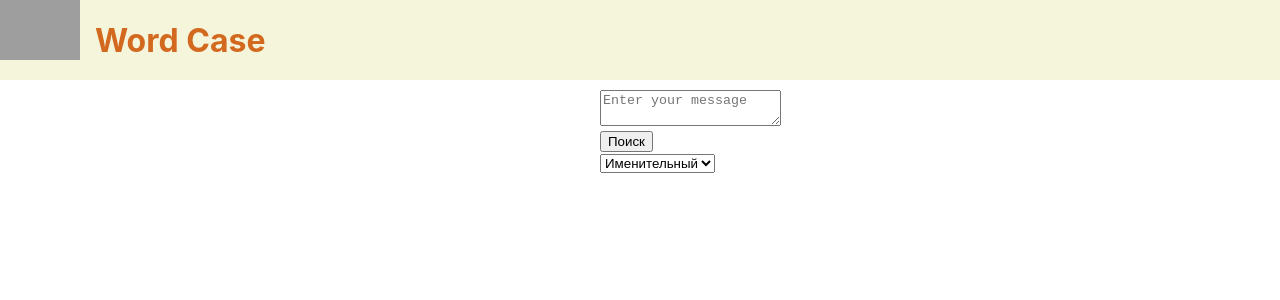
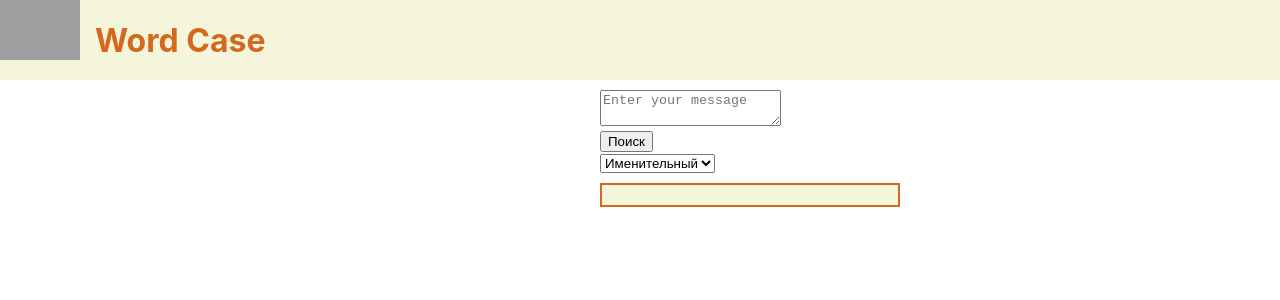
Before and after one commit to mayerprog/word-cases-project, a React (Create React App) app: page / in a window 1280 px wide. Shown: the top 300 px of the page. Built offline with nearby package versions, Linux system fonts and the light colour scheme; grey boxes are pictures that could not be loaded.

Commit message:
feat: add border

```diff
--- a/src/components/SearchArea/SearchArea.jsx
+++ b/src/components/SearchArea/SearchArea.jsx
@@ -50,7 +50,7 @@ const SearchArea = (props) => {
                     <option value="5">Творительный</option>
                     <option value="6">Предложный</option>
                 </select>
-                <div>{String(props.caseChange.caseChange.word)}</div>
+                <div className={s.p}>{props.caseChange.caseChange.word}</div>
             </div>
 
         </div>
--- a/src/components/SearchArea/SearchArea.module.css
+++ b/src/components/SearchArea/SearchArea.module.css
@@ -2,3 +2,13 @@
     padding-top: 10px;
     padding-left: 600px;
 }
+
+.p {
+    background: beige;
+    width: 300px;
+    padding: 10px;
+    margin-top: 10px;
+    border: 2px solid chocolate;
+    -moz-box-sizing: border-box;
+    box-sizing: border-box;
+}
```
